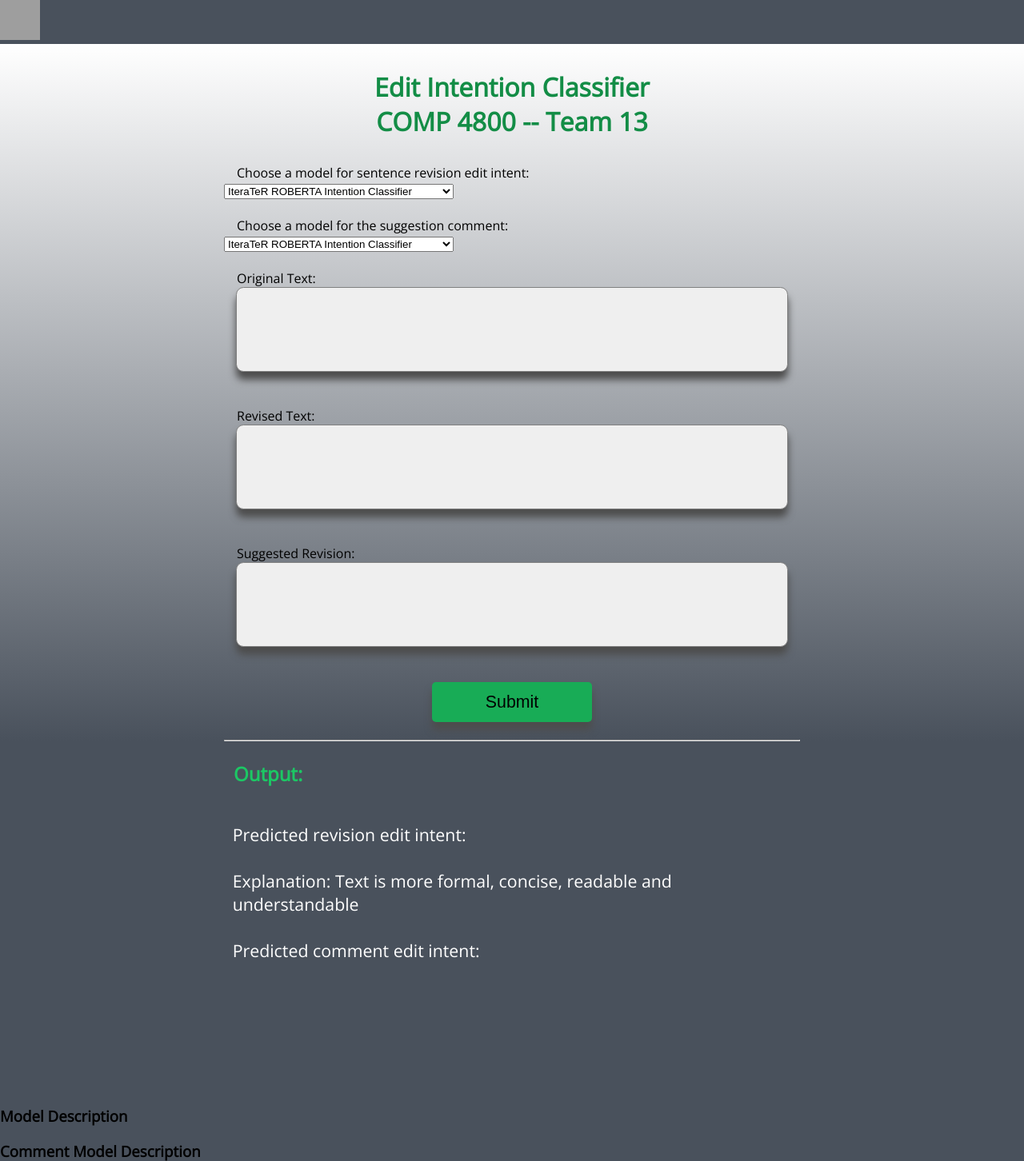
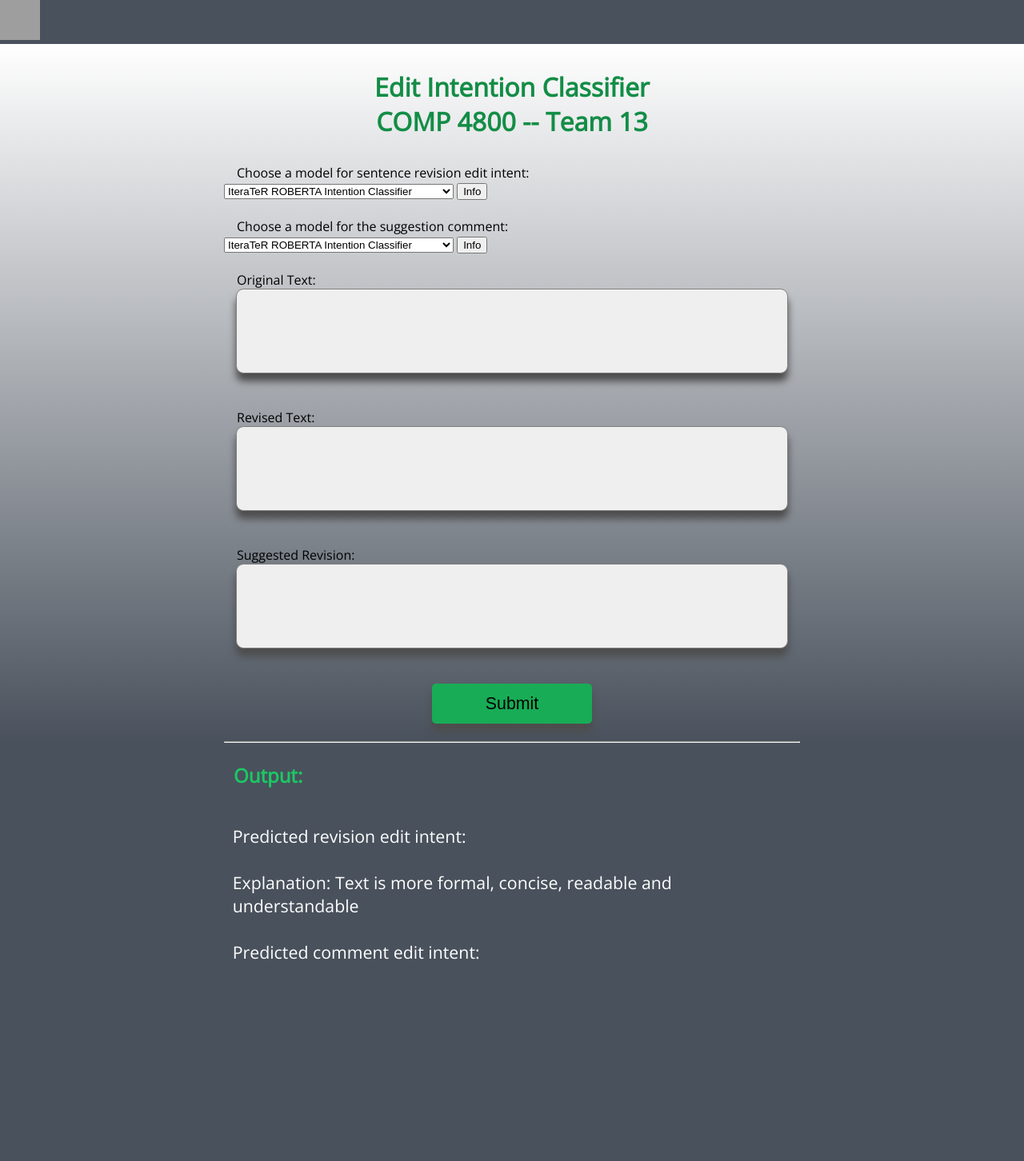
Before and after one commit to workunhard/4800_T13, a Django app: page / in a window 1280 px wide. Shown: the whole page at 80% size. After the commit the page ends 1200 px from the top, so only its background shows below. Run offline with Django 4.2, Linux system fonts and the light colour scheme; grey boxes are pictures that could not be loaded.

Commit message:
Added button for model info. Changed it so user does not need to make a POST request to see model description

```diff
--- a/pages/templates/home.html
+++ b/pages/templates/home.html
@@ -118,9 +118,11 @@
         <form method="POST">
         {% csrf_token %}
         <label for="model_choice">Choose a model for sentence revision edit intent:</label><br>
-            {{ form.model_choice }}<br><br>
+        {{ form.model_choice }}
+        <button type="button" class="info-button" data-model-type="model">Info</button><br><br>
         <label for="comment_model_choice">Choose a model for the suggestion comment:</label><br>
-            {{ form.comment_model_choice }}<br><br>
+        {{ form.comment_model_choice }}
+        <button type="button" class="info-button" data-model-type="comment_model">Info</button><br><br>
         <label for="input1">Original Text:</label><br>
         <textarea type="text" id="input1" name="original">{{  input1 }}</textarea><br><br>
         <label for="input2">Revised Text:</label><br>
@@ -151,12 +153,6 @@
             {% endif %}
         </div>
     </div>
-    <div id="modelInfoContainer">
-        <h3>Model Description</h3>
-        <p>{{ model_description }}</p>
-        <h3>Comment Model Description</h3>
-        <p>{{ comment_model_description }}</p>
-    </div>
 </body>
 </html>
 
@@ -165,3 +161,37 @@
         document.getElementById('loader-container').style.display = 'block';
     });
 </script>
+
+<script>
+    $(document).ready(function() {
+        // Create a map from model names to descriptions
+        var modelDescriptions = {
+    "IteraTeR_ROBERTA": "IteraTeR-RoBERTa is a RoBERTa-based transformer model pre-trained on a large corpus of English text and fine-tuned for the intention classification task. It is designed to understand the text and predict its intention.",
+    "BERT_edit": "BERT_edit is based on the BERT model, which is pre-trained on a large corpus of English text. BERT_edit has been fine-tuned for the task of edit intention prediction, allowing it to understand and predict the intention behind revisions in the text.",
+    "bart_large_mnli": "bart_large_mnli is a model based on the BART architecture and is fine-tuned for the task of natural language inference (NLI). In this context, it is used to understand and classify the intention behind textual revisions."
+}
+        var commentModelDescriptions = modelDescriptions
+
+        // Add event listeners for both info buttons
+        $(".info-button").click(function(e) {
+            // Prevent the form from submitting when the button is clicked
+            e.preventDefault();
+
+            // Get the select element related to this button
+            var select = $(this).prevAll("select").first();
+
+            // Get the selected model
+            var model = select.val();
+
+            // Determine which set of descriptions to use based on the data attribute of the button
+            var descriptions = $(this).data('model-type') === 'model' ? modelDescriptions : commentModelDescriptions;
+
+            // Display the description for the selected model
+            alert(descriptions[model]);
+        });
+    });
+
+    document.getElementById('submit').addEventListener('click', function() {
+        document.getElementById('loader-container').style.display = 'block';
+    });
+</script>
```
Lines whose indentation alone changed are shown as unchanged.
